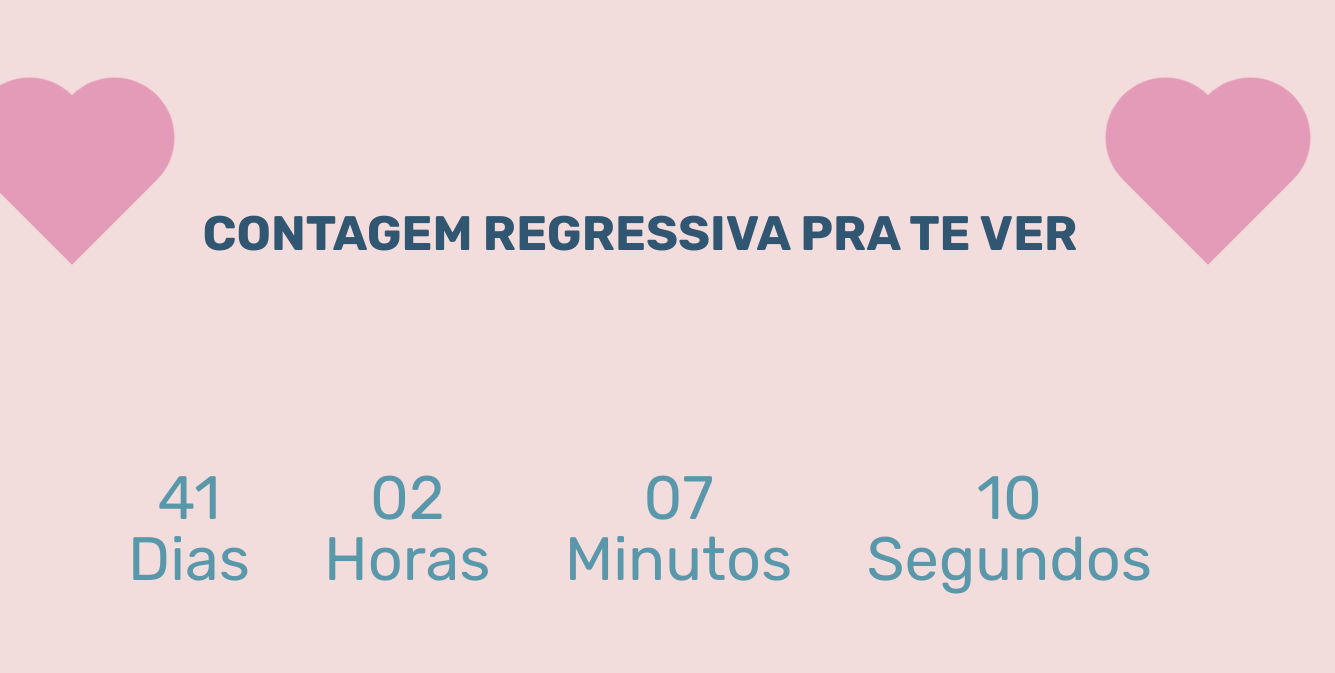
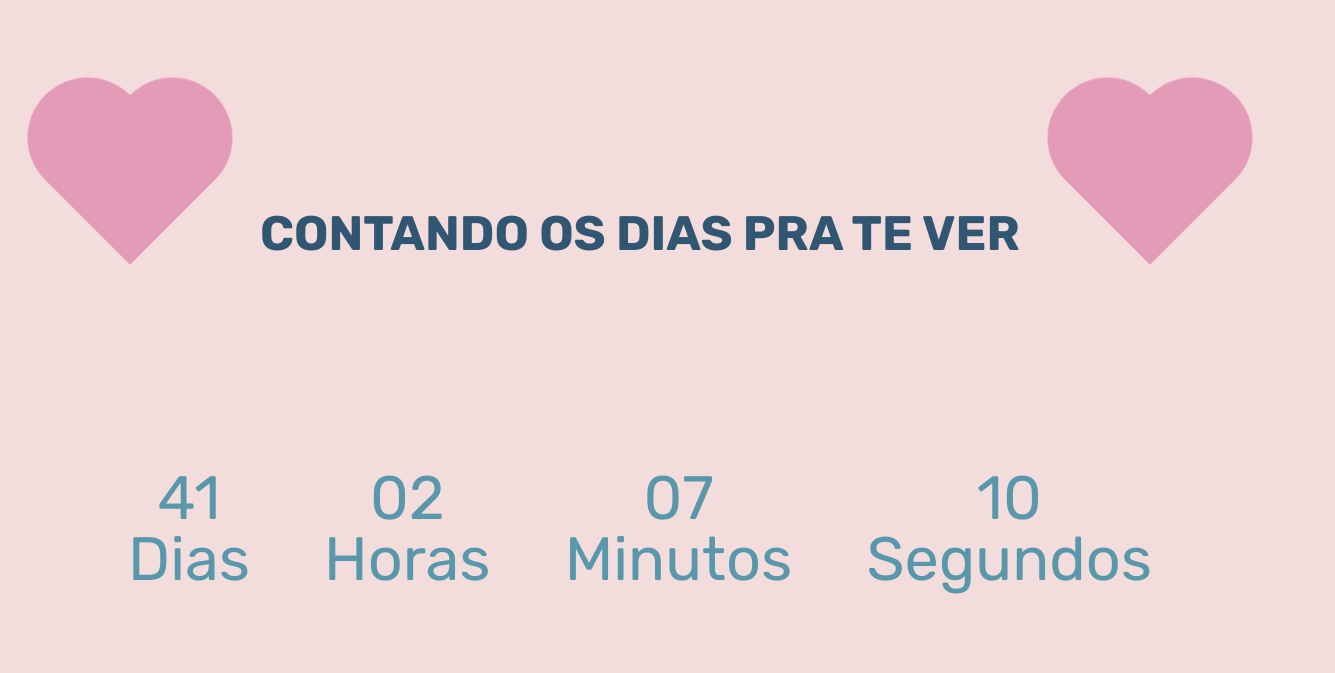
Before and after one commit to merielylima/downcount, a plain HTML site: page index.html in a window 1280 px wide. Shown: the whole page, 1335 px wide, since content can reach past the window. Drawn offline with Linux system fonts and the light colour scheme.

Commit message:
Update index.html

```diff
--- a/index.html
+++ b/index.html
@@ -8,13 +8,14 @@
     <link rel="preconnect" href="https://fonts.googleapis.com">
     <link rel="preconnect" href="https://fonts.gstatic.com" crossorigin>
     <link href="https://fonts.googleapis.com/css2?family=Acme&family=Montserrat:wght@800;900&family=Rubik:wght@400;700&display=swap" rel="stylesheet">
+    <link rel="icon" type="imagem/png" href="heart.svg" />
     <title>Day Count</title>
 </head>
 <body>
     <div class="container">
         <div class='title'>
             <div class="heart"></div>
-            <h1>Contagem regressiva pra te ver</h1>
+            <h1>Contando os dias pra te ver</h1>
             <div class="heart"></div>
         </div>
         <div class="countdown">
```
